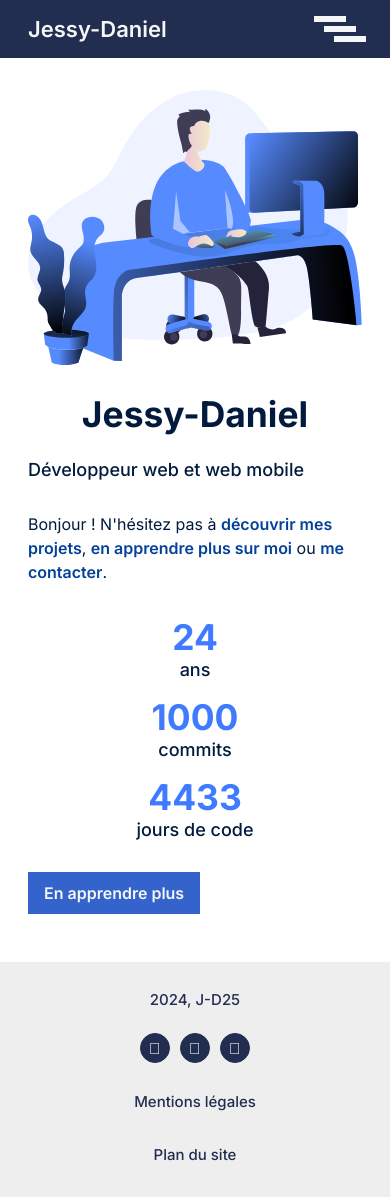
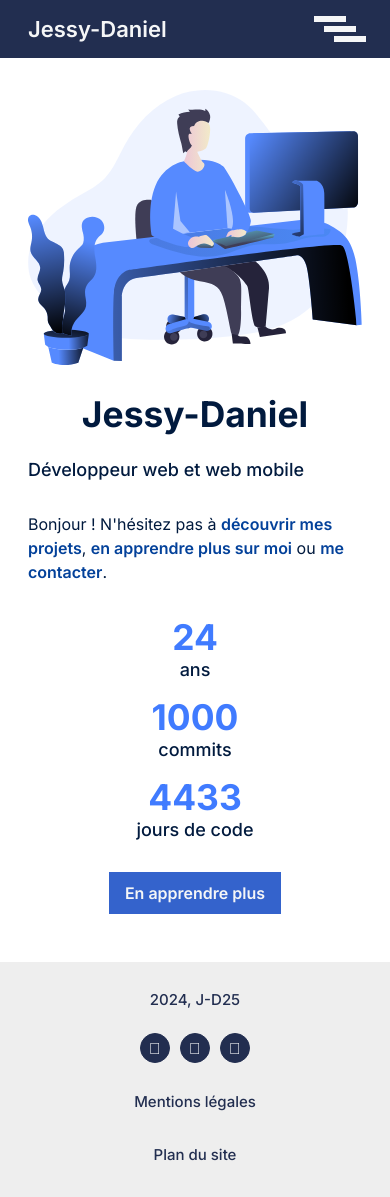
Before and after one commit to J-D25/portfolio, a React (Create React App) app: page / in a window 390 px wide. Built offline with nearby package versions, Linux system fonts and the light colour scheme.

Commit message:
ADD - src/components/App.css : Ajout du style du bouton

```diff
--- a/src/components/App.css
+++ b/src/components/App.css
@@ -48,14 +48,20 @@
         width: 100%;
         height: 100%;
     }
+
     .App-Numbers {
         flex-direction: column;
+    }
+
+    .btn-container {
+        display: flex;
+        justify-content: center;
     }
 }
 
 
 @media all and (min-width:765px) and (max-width:992px) {
-    .App-hello{
-        margin:1.5rem 0;
+    .App-hello {
+        margin: 1.5rem 0;
     }
 }
```
